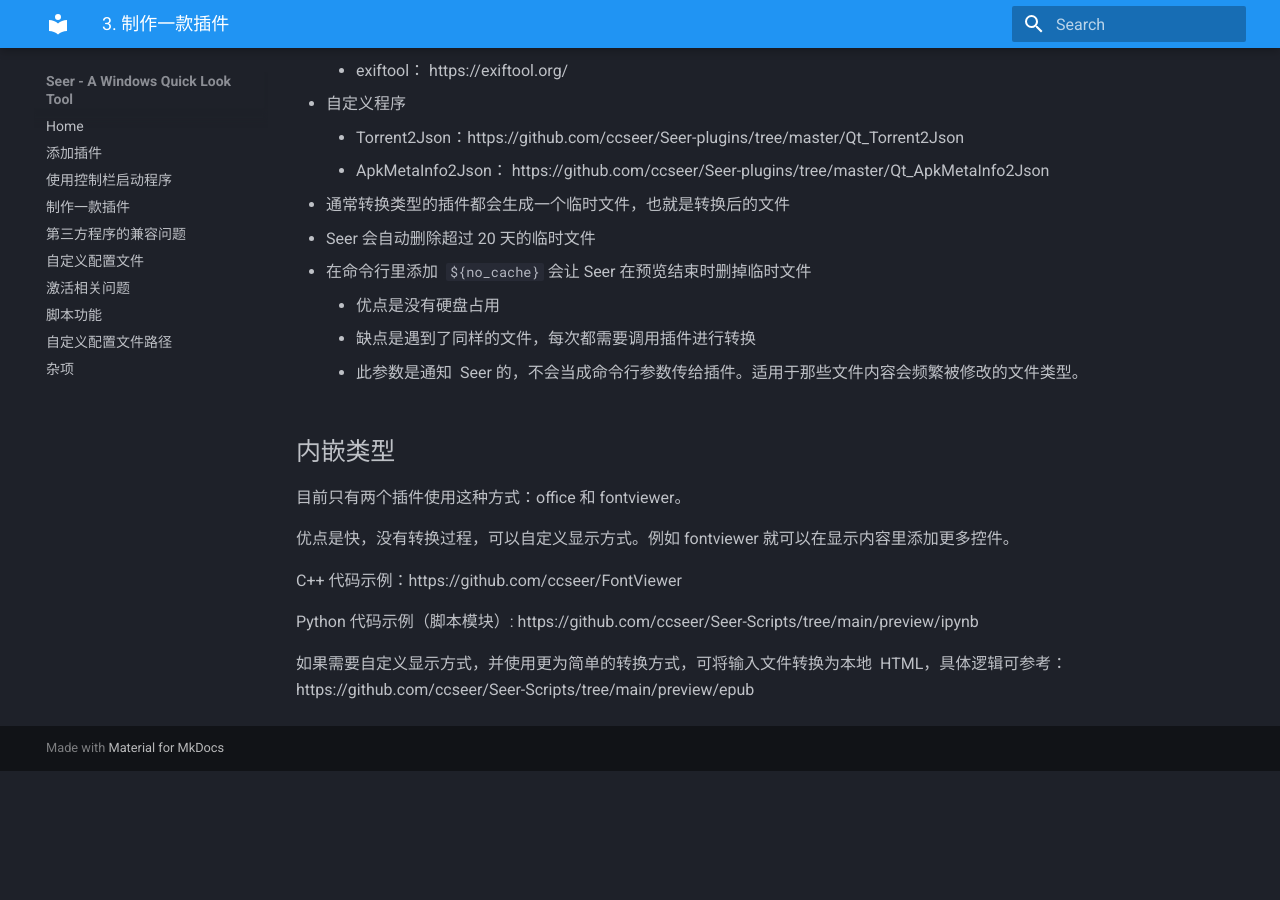
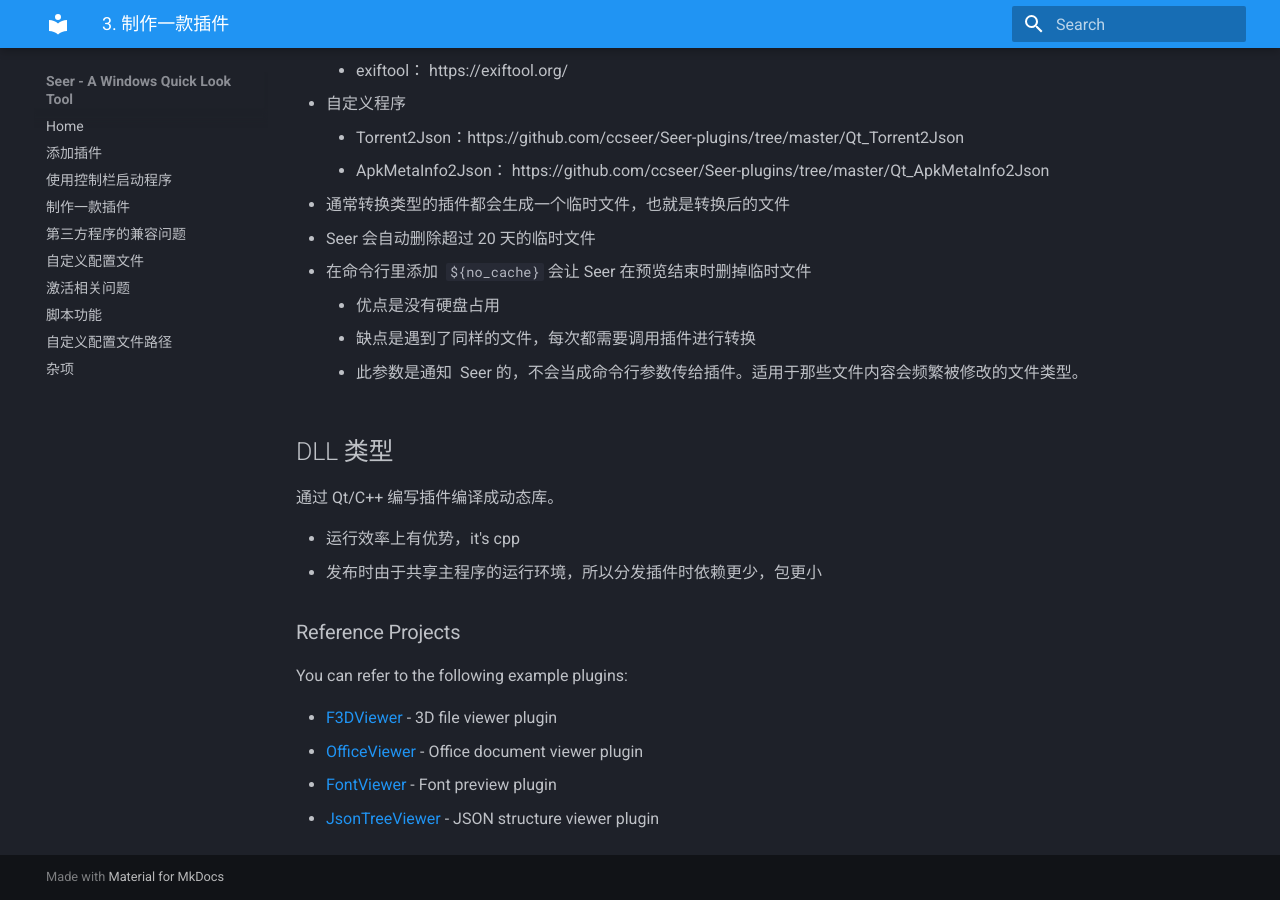
Before and after one commit to ccseer/Seer-Feedback-CN, an MkDocs documentation site: the page built from docs/3.-制作一款插件.md, in a window 1280 px wide and 900 px high, scrolled down 744 px. Built offline with MkDocs 1.6.1 and Material for MkDocs 9.7.7, drawn with Linux system fonts in a browser that asks for light colours; before the commit the page ends 1515 px from its top, so only the background shows below that.

Commit message:
Refactor documentation to clarify DLL plugin type and provide example projects

```diff
--- a/docs/3.-制作一款插件.md
+++ b/docs/3.-制作一款插件.md
@@ -28,14 +28,18 @@
     - 缺点是遇到了同样的文件，每次都需要调用插件进行转换
     - 此参数是通知  Seer 的，不会当成命令行参数传给插件。适用于那些文件内容会频繁被修改的文件类型。
 
-## 内嵌类型
+## DLL 类型
 
-目前只有两个插件使用这种方式：office 和 fontviewer。
+通过 Qt/C++ 编写插件编译成动态库。
 
-优点是快，没有转换过程，可以自定义显示方式。例如 fontviewer 就可以在显示内容里添加更多控件。
+- 运行效率上有优势，it's cpp
+- 发布时由于共享主程序的运行环境，所以分发插件时依赖更少，包更小
 
-C++ 代码示例：https://github.com/ccseer/FontViewer
+### Reference Projects
 
-Python 代码示例（脚本模块）: https://github.com/ccseer/Seer-Scripts/tree/main/preview/ipynb
+You can refer to the following example plugins:
 
-如果需要自定义显示方式，并使用更为简单的转换方式，可将输入文件转换为本地  HTML，具体逻辑可参考：https://github.com/ccseer/Seer-Scripts/tree/main/preview/epub
+- [F3DViewer](https://github.com/ccseer/f3dviewer) - 3D file viewer plugin
+- [OfficeViewer](https://github.com/ccseer/OfficeViewer) - Office document viewer plugin
+- [FontViewer](https://github.com/ccseer/FontViewer) - Font preview plugin
+- [JsonTreeViewer](https://github.com/ccseer/JsonTreeViewer) - JSON structure viewer plugin
```
